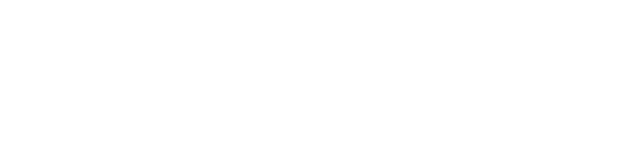
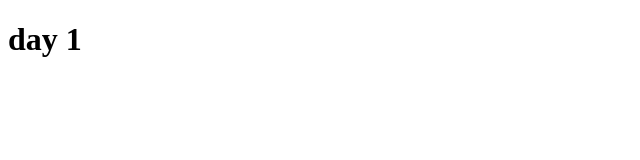
Before and after one commit to MaksGolubev/git-pass-1705, a plain HTML site: page index.html in a window 1280 px wide. Shown: the whole page, without its empty margins (0-640 px from the left). Drawn offline with Linux system fonts and the light colour scheme.

Commit message:
feat: add index.html file

```diff
--- a/index.html
+++ b/index.html
@@ -9,6 +9,8 @@
 
 <body>
 
+	<h1>day 1</h1>
+
 </body>
 
 </html>
```
